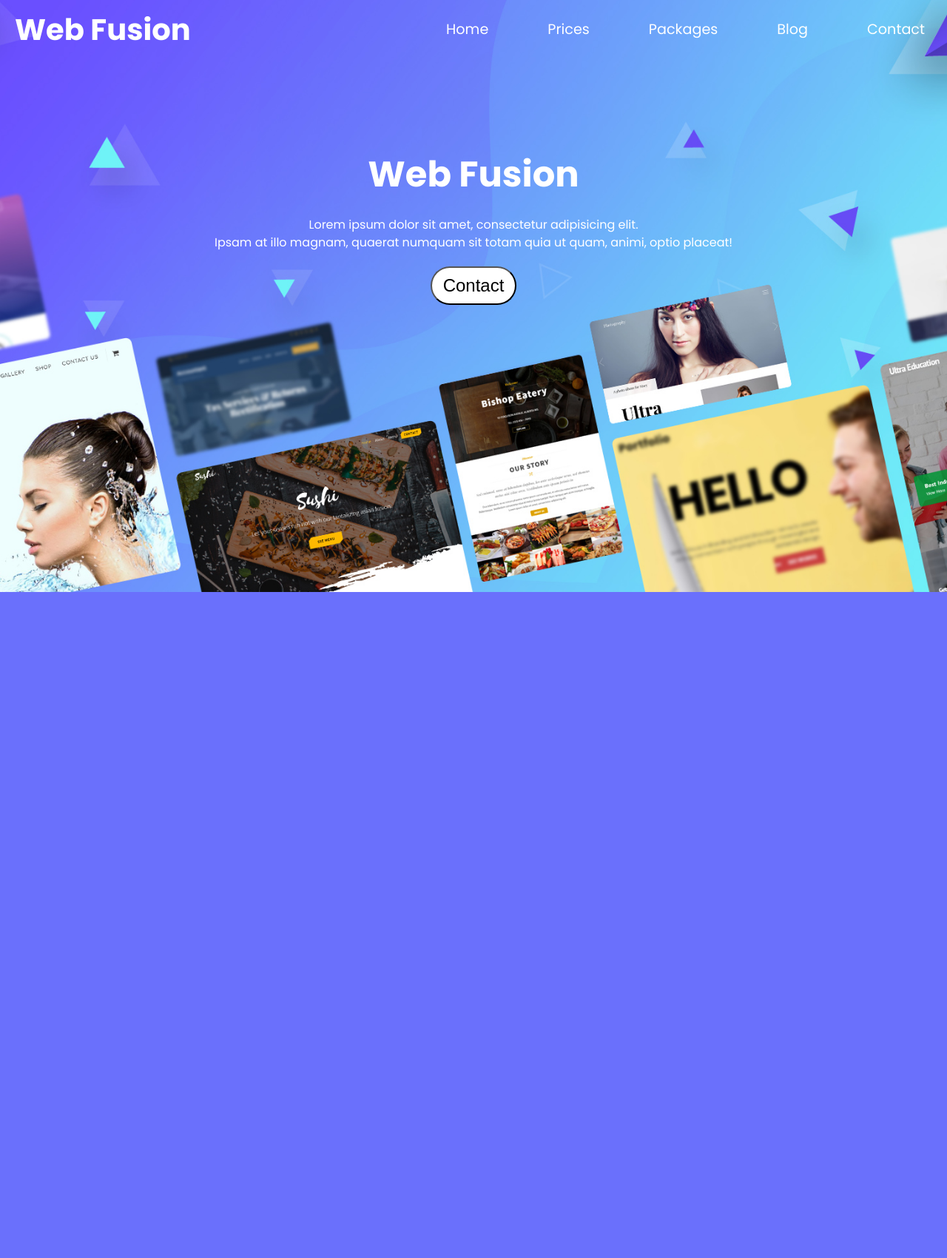
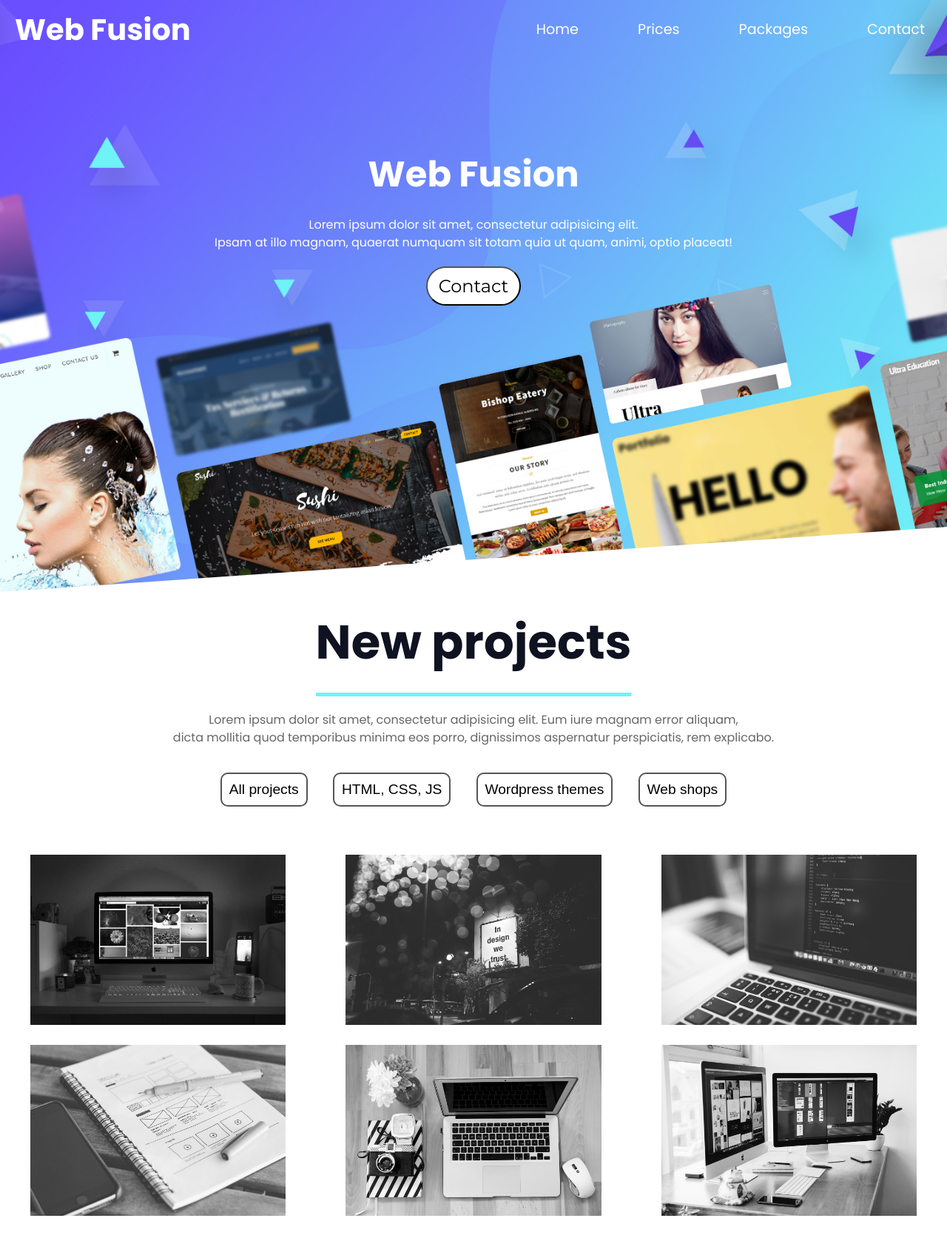
Before and after one commit to NikolaNS/web_fusion, a PHP site: page / in a window 1280 px wide. Shown: the whole page at 74% size. Before the commit the page ends 800 px from the top, so only its background shows below. Run offline with PHP 8.4, Linux system fonts and the light colour scheme.

Commit message:
initial comit

```diff
--- a/index.php
+++ b/index.php
@@ -4,6 +4,8 @@
     <meta charset="UTF-8">
     <title>Homepage</title>
     <link rel="stylesheet" href="style.css">
+    <link rel="preconnect" href="https://fonts.gstatic.com">
+<link href="https://fonts.googleapis.com/css2?family=Montserrat&display=swap" rel="stylesheet">
 </head>
 <body>
 
@@ -15,7 +17,6 @@
             <li><a href="index.php">Home</a></li>
             <li><a href="">Prices</a></li>
             <li><a href="">Packages</a></li>
-            <li><a href="">Blog</a></li>
             <li><a href="">Contact</a></li>
         </ul>
     </nav>
@@ -30,5 +31,51 @@
         </section>
     </header>
 
+<!--    portfolio-->
+
+  <section class="container portfolio">
+      <article>
+          <h2>New projects</h2>
+          <hr>
+          <p>Lorem ipsum dolor sit amet, consectetur adipisicing elit. Eum iure magnam error aliquam, <br> dicta mollitia quod temporibus minima eos porro, dignissimos aspernatur perspiciatis, rem explicabo.</p>
+      </article>
+      <article>
+          <button class="button">All projects</button>
+          <button class="button">HTML, CSS, JS</button>
+          <button class="button">Wordpress themes</button>
+          <button class="button">Web shops</button>
+      </article>
+<!--
+      <article>
+          <img src="img/filtr1.jpg" alt="">
+          <img src="img/filtr2.jpg" alt="">
+          <img src="img/filtr3.jpg" alt="">
+          <img src="img/filtr4.jpg" alt="">
+          <img src="img/filtr5.jpg" alt="">
+          <img src="img/filtr6.jpg" alt="">
+      </article>
+-->
+      <div class="photos">
+          <article>
+              <img src="img/filtr1.jpg" alt="" class="color">
+          </article>
+           <article>
+              <img src="img/filtr2.jpg" alt="" class="color">
+          </article>
+          <article>
+              <img src="img/filtr3.jpg" alt="" class="color">
+          </article>
+          <article>
+              <img src="img/filtr4.jpg" alt="" class="color">
+          </article>
+          <article>
+              <img src="img/filtr5.jpg" alt="" class="color">
+          </article>
+          <article>
+              <img src="img/filtr6.jpg" alt="" class="color">
+          </article>
+      </div>
+  </section>
+
 </body>
 </html>
--- a/style.css
+++ b/style.css
@@ -57,6 +57,7 @@ nav {
     align-items: center;
     width: 100%;
     position: fixed;
+    z-index: 1;
 /*
     display: flex;
     justify-content: space-around;
@@ -101,6 +102,7 @@ header {
     background-size: cover;
     background-position: center;
     background-repeat: no-repeat;
+    clip-path: polygon(0 0, 100% 0%, 100% 89%, 0% 100%);
 }
 .header {
     display: flex;
@@ -123,8 +125,74 @@ header {
     font-size: 1.5rem;
     padding: 10px 15px;
     border-radius: 30px;
+    font-family: 'Montserrat', sans-serif;
 }
 .header input[type="submit"]:hover {
     transform: translateY(-10px);
     transition: 1s ease;
 }
+
+/*portfolio*/
+.portfolio {
+    display: flex;
+    flex-direction: column;
+    justify-content: center;
+    align-items: center;
+    text-align: center;
+}
+.portfolio article:nth-child(1) h2 {
+    font-size: 4rem;
+    padding: 20px;
+}
+.portfolio article:nth-child(1) hr {
+    height: 5px;
+    background: var(--secondary);
+    width: 50%;
+    margin: auto;
+    border: 0px;
+}
+.portfolio article:nth-child(1) p {
+    padding: 20px;
+}
+.portfolio article:nth-child(2) .button{
+    padding: 10px;
+    transition-duration: 0.4s;
+    background-color: white;
+    color: black;
+    border: 2px solid #555555;
+    border-radius: 10px;
+    margin: 15px;
+    font-size: 1.2rem;
+}
+.portfolio article:nth-child(2) .button:hover {
+    background-color:#555555;
+    color: var(--white);
+}
+.photos {
+    padding: 40px 0;
+    display: flex;
+    flex-wrap: wrap;
+    flex-direction: row;
+    width: 100%;
+}
+.photos article {
+    padding: 10px 0;
+    width: 30%;
+    margin: auto;
+}
+.photos article img {
+    width: 90%;
+}
+.color {
+filter: grayscale(100%);
+-webkit-filter: grayscale(100%);
+-webkit-transition: all 1s ease;
+}
+
+.color:hover{
+filter: grayscale(0%);
+filter: gray;
+-webkit-filter: grayscale(0%);
+filter: none;
+transition: 1s ease;
+}
```
